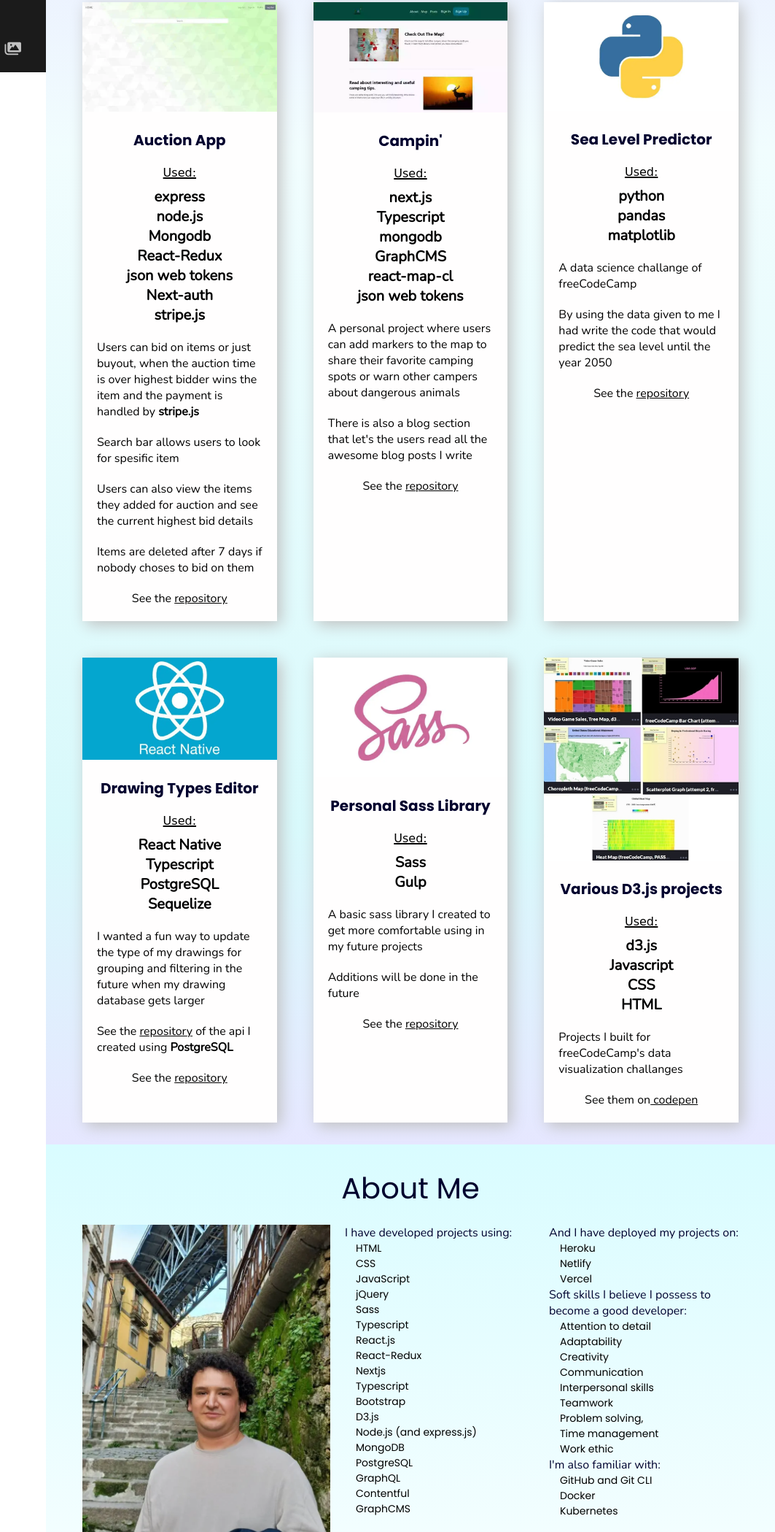
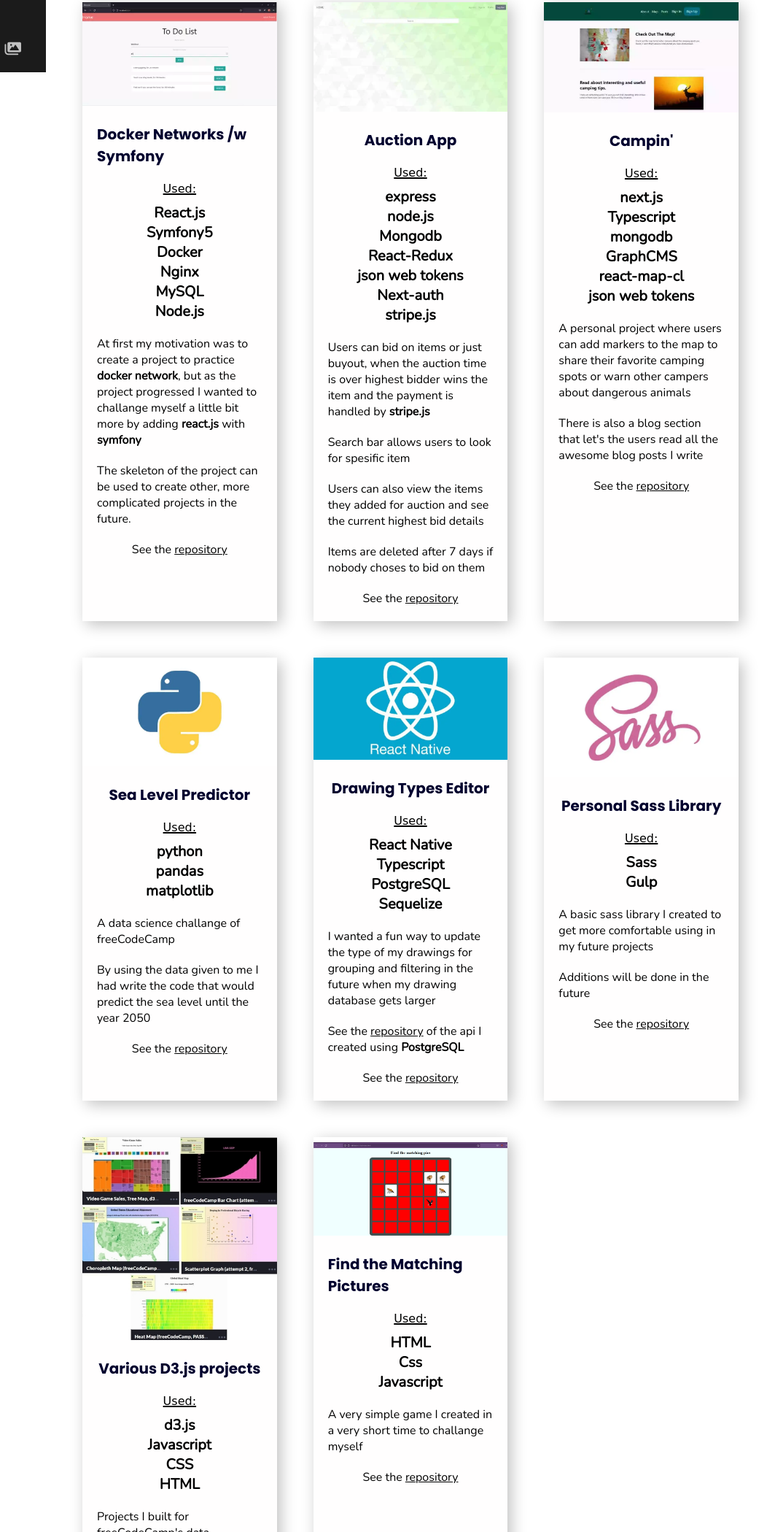
Before and after one commit to ilci66/personal-website-deploy, a website: page public/index.html in a window 1280 px wide. Shown: the part 701-2800 px from the top of the page at 73% size, without its empty margins (217-1280 px from the left). Drawn offline with nearby package versions, Linux system fonts and the light colour scheme; a web font is replaced by a local one.

Commit message:
added recent projects

```diff
--- a/public/index.html
+++ b/public/index.html
@@ -84,12 +84,34 @@
       <div class="por-container">
         <h2 class="por-title font-2">My Projects</h2>
         <p class="por-text font-1">I always try something new in my personal projects. Here are some of them:</p>
+
         <div class="por-grid">
+          <div class="grid-item">
+            <img src="./assets/images/symfony-docker-todolist.webp" loading="lazy" alt="docker symfony app picture">
+            <div class="grid-info">
+              <h3 class="dark-t project-title font-2">Docker Networks /w Symfony</h3>
+              <p class="underline font-fancy project-text">Used:</p>
+              <ul>
+                <li class="font-1 grid-list"><b>React.js</b></li>
+                <li class="font-1 grid-list"><b>Symfony5</b></li>
+                <li class="font-1 grid-list"><b>Docker</b></li>
+                <li class="font-1 grid-list"><b>Nginx</b></li>
+                <li class="font-1 grid-list"><b>MySQL</b></li>
+                <li class="font-1 grid-list"><b>Node.js</b></li>
+              </ul>
+              <p class="font-1 project-text">At first my motivation was to create a project to practice <b>docker network</b>, but as the project progressed I wanted to challange myself a little bit more by adding <b>react.js</b> with <b>symfony</b></p>
+              <p class="font-1 project-text">The skeleton of the project can be used to create other, more complicated projects in the future.</p>
+
+              <p class="font-1 project-text">See the <a class="grid-repo-link" target="#" href="https://github.com/ilci66/Docker-symfony5-node-react-nginx-mysql">repository</a> </p>
+
+            </div>
+          </div>
+
           <div class="grid-item">
             <img src="./assets/images/auction-app.webp" loading="lazy" alt="auction app picture">
             <div class="grid-info">
               <h3 class="dark-t project-title font-2">Auction App</h3>
-                            <p class="underline font-fancy project-text">Used:</p>
+              <p class="underline font-fancy project-text">Used:</p>
 
               <ul>
                 <li class=" font-1 grid-list"><b>express</b></li>
@@ -111,7 +133,7 @@
             <img src="./assets/images/campin.webp" loading="lazy" alt=" campin' app pic">
             <div class="grid-info">
               <h3 class="dark-t project-title font-2">Campin'</h3>
-                            <p class="underline font-fancy project-text">Used:</p>
+              <p class="underline font-fancy project-text">Used:</p>
 
               <ul>
                 <li class=" font-1 grid-list"><b>next.js</b></li>
@@ -130,7 +152,7 @@
             <img src="./assets/images/python-logo-2.webp" loading="lazy" alt="python logo">
             <div class="grid-info">
               <h3 class="dark-t project-title font-2">Sea Level Predictor</h3>
-                            <p class="underline font-fancy project-text">Used:</p>
+              <p class="underline font-fancy project-text">Used:</p>
 
               <ul>
                 <li class=" font-1 grid-list"><b>python</b></li>
@@ -146,7 +168,7 @@
             <img src="./assets/images/react-native-logo.webp" loading="lazy" alt="react native logo">
             <div class="grid-info">
               <h3 class="dark-t project-title font-2">Drawing Types Editor</h3>
-                            <p class="underline font-fancy project-text">Used:</p>
+              <p class="underline font-fancy project-text">Used:</p>
 
               <ul>
                 <li class="font-1 grid-list"><b>React Native</b></li>
@@ -189,6 +211,22 @@
               </ul>
               <p class="font-1 project-text">Projects I built for freeCodeCamp's data visualization challanges</p>
               <p class="font-1 project-text">See them on<a class="grid-repo-link" target="#" href="https://codepen.io/ilci"> codepen</a> </p>
+            </div>
+          </div>
+          <div class="grid-item">
+            <img src="./assets/images/memory-game-resized - Copy.webp" loading="lazy" alt="memory game app picture">
+            <div class="grid-info">
+              <h3 class="dark-t project-title font-2">Find the Matching Pictures</h3>
+              <p class="underline font-fancy project-text">Used:</p>
+              <ul>
+                <li class="font-1 grid-list"><b>HTML</b></li>
+                <li class="font-1 grid-list"><b>Css</b></li>
+                <li class="font-1 grid-list"><b>Javascript</b></li>
+              </ul>
+              <p class="font-1 project-text">A very simple game I created in a very short time to challange myself</p>
+
+              <p class="font-1 project-text">See the <a class="grid-repo-link" target="#" href="https://github.com/ilci66/memory-game">repository</a> </p>
+
             </div>
           </div>
         </div>
@@ -267,7 +305,7 @@
           <p class="contact-text font-1">Or just fill out the form and <b>send me a message</b></p>
         </div>
         <!-- <form action="/" method="post" class="send-msg-form"> -->
-        <form class="send-msg-form">
+        <!-- <form class="send-msg-form">
           <div class="form-column">
             <input
               type="text"
@@ -292,7 +330,7 @@
               rows="12" cols="30"></textarea>
           </div>
           <input name="form-submit-button" type="submit" value="Submit" class="send-msg-btn light-t font-1">
-        </form>
+        </form> -->
         <div class="form-res-modal">
           <div class="form-res-container">
             <p class="form-res-text light-t font-1"></p>
```
Also changed, not shown: public/assets/css/index.css, public/assets/images/memory-game-resized - Copy.webp (added), public/assets/images/symfony-docker-todolist.webp (added), 2 other files.
